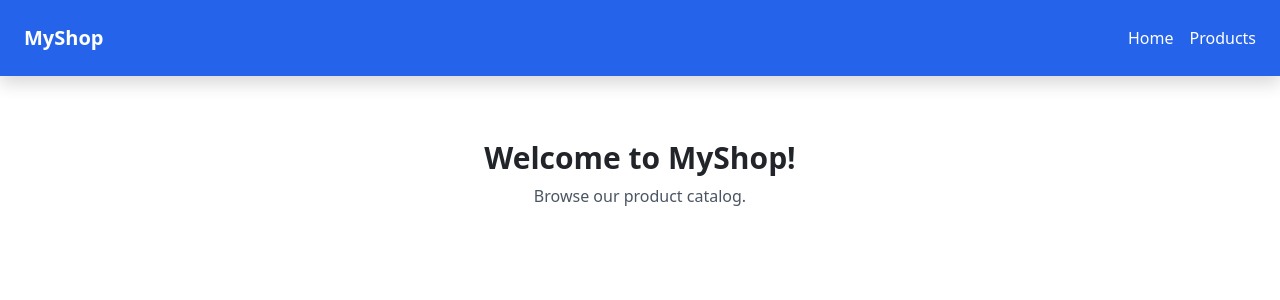
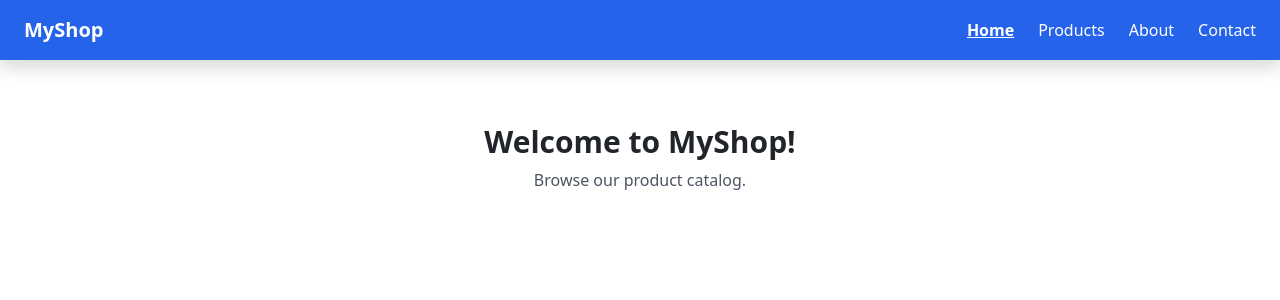
Before and after one commit to Fasalsan/locksmith, a React (Create React App) app: page / in a window 1280 px wide. Shown: the top 300 px of the page. Built offline with nearby package versions, Linux system fonts and the light colour scheme.

Commit message:
update respon

```diff
--- a/src/component/Navbar.js
+++ b/src/component/Navbar.js
@@ -1,18 +1,70 @@
 // src/components/Navbar.jsx
 
-import React from 'react';
+import React, { useState } from 'react';
 import { NavLink } from 'react-router-dom';
+// import { Menu, X } from 'lucide-react'; // Icon library (optional)
+import { IoClose } from "react-icons/io5";
+import { FaBarsStaggered } from "react-icons/fa6";
 
 export default function Navbar() {
+    const [menuOpen, setMenuOpen] = useState(false);
+
+    const toggleMenu = () => setMenuOpen(!menuOpen);
+
+    const navItems = [
+        { label: 'Home', to: '/' },
+        { label: 'Products', to: '/products' },
+        { label: 'About', to: '/about' },
+        { label: 'Contact', to: '/contact' },
+    ];
+
     return (
-        <nav className="bg-blue-600 text-white p-4 shadow">
-            <div className="max-w-7xl mx-auto flex justify-between items-center">
+        <nav className="bg-blue-600 text-white shadow sticky top-0 z-50">
+            <div className="max-w-7xl mx-auto px-4 py-3 flex justify-between items-center">
                 <div className="text-xl font-bold">MyShop</div>
-                <div className="space-x-4">
-                    <NavLink to="/" className="hover:underline">Home</NavLink>
-                    <NavLink to="/products" className="hover:underline">Products</NavLink>
+
+                {/* Desktop Menu */}
+                <div className="hidden md:flex space-x-6">
+                    {navItems.map((item) => (
+                        <NavLink
+                            key={item.to}
+                            to={item.to}
+                            className={({ isActive }) =>
+                                isActive ? 'underline font-semibold' : 'hover:underline'
+                            }
+                        >
+                            {item.label}
+                        </NavLink>
+                    ))}
+                </div>
+
+                {/* Hamburger Icon */}
+                <div className="md:hidden">
+                    <button onClick={toggleMenu}>
+                        {menuOpen ? <IoClose size={24} /> : <FaBarsStaggered size={24} />}
+                    </button>
                 </div>
             </div>
+
+            {/* Mobile Menu */}
+            {menuOpen && (
+                <div className="md:hidden px-4 pb-4 space-y-2 bg-blue-600">
+                    {navItems.map((item) => (
+                        <NavLink
+                            key={item.to}
+                            to={item.to}
+                            onClick={() => setMenuOpen(false)}
+                            className={({ isActive }) =>
+                                isActive
+                                    ? 'block underline font-semibold'
+                                    : 'block hover:underline'
+                            }
+                        >
+                            {item.label}
+                        </NavLink>
+                    ))}
+                </div>
+            )}
         </nav>
     );
 }
```
